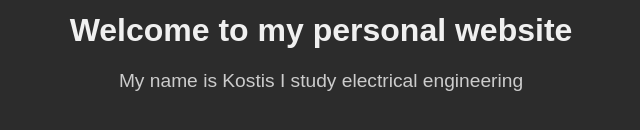
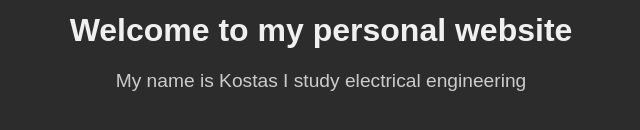
Before and after one commit to londonblue5/londonblue5.github.io, a plain HTML site: page index.html in a window 1280 px wide. Shown: the part 446-576 px from the top of the page, 319-959 px from the left. Drawn offline with Linux system fonts and the light colour scheme.

Commit message:
Update index.html

```diff
--- a/index.html
+++ b/index.html
@@ -41,7 +41,7 @@
     <header>
         <img src="image-14.png" alt="pff">
         <h1>Welcome to my personal website</h1>
-        <p>My name is Kostis I study electrical engineering</p>
+        <p>My name is Kostas I study electrical engineering</p>
     </header>
 </body>
 </html>
```
